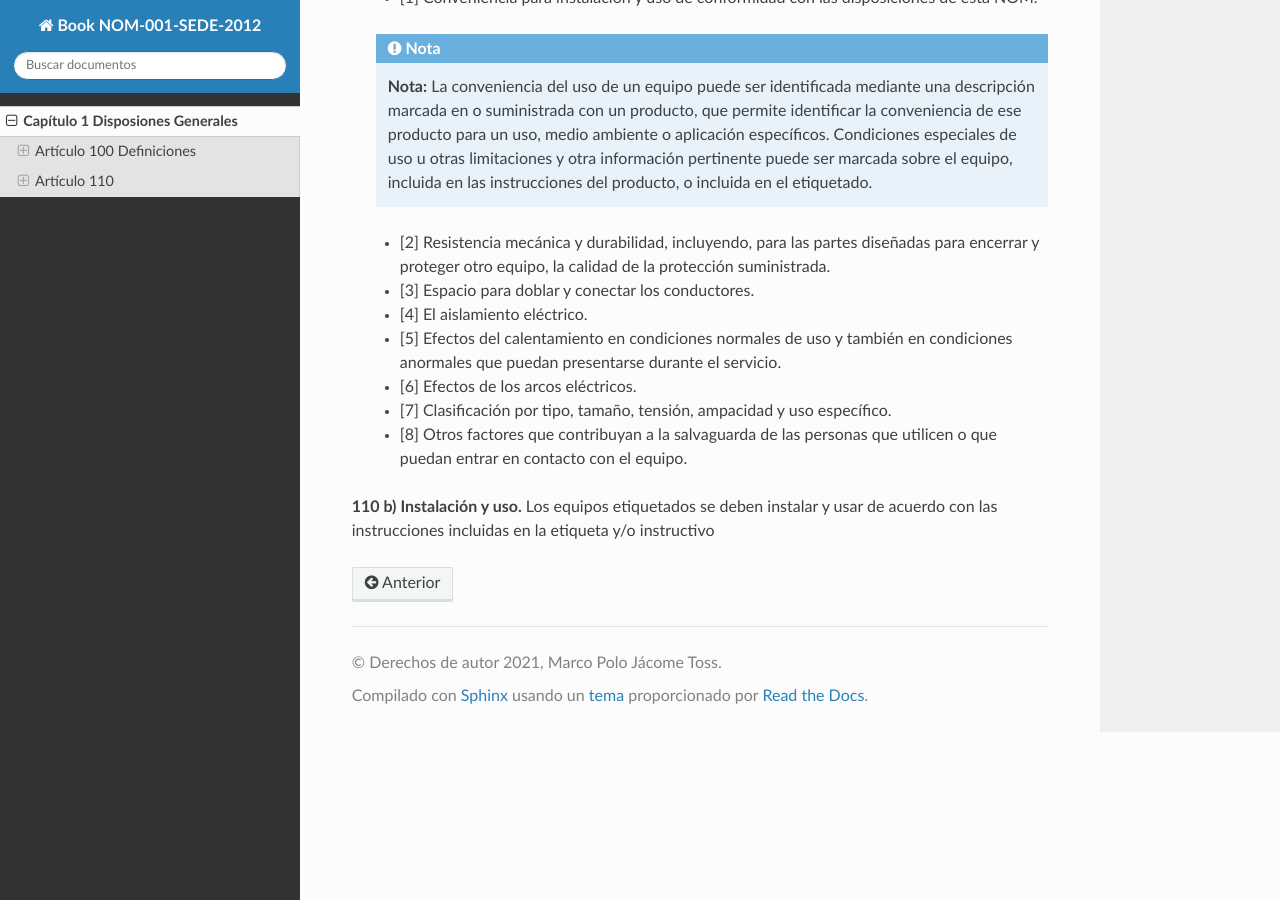
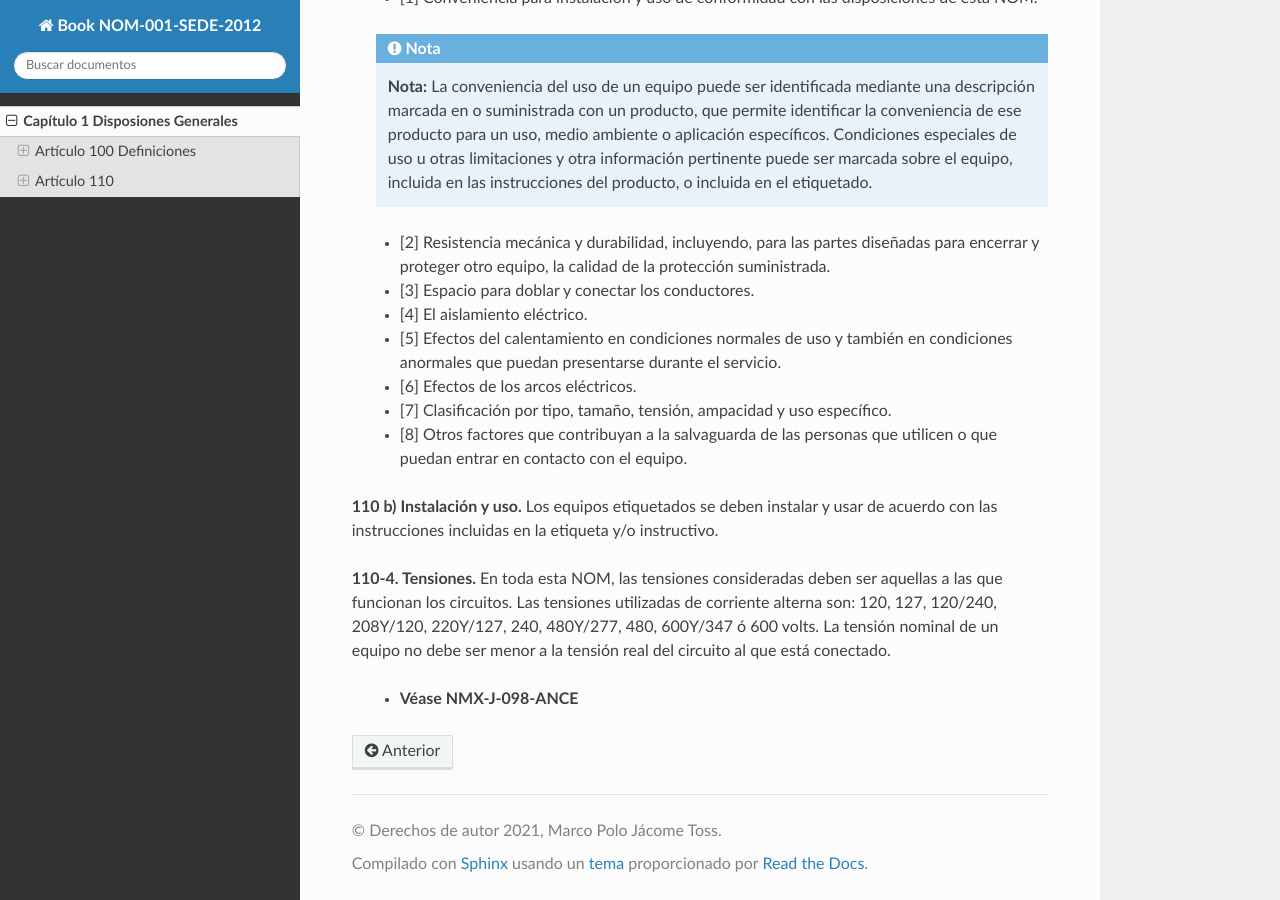
Before and after one commit to jacometoss/Book-NOM-001-SEDE-2012, a Sphinx documentation site: the page built from docs/100/index.rst, in a window 1280 px wide and 900 px high, scrolled down 15915 px. Built offline with Sphinx 7.4.7 and the Read the Docs theme 2.0.0, drawn with Linux system fonts in a browser that asks for light colours.

Commit message:
Add files via upload

```diff
--- a/docs/100/index.rst
+++ b/docs/100/index.rst
@@ -351,4 +351,8 @@ anteriores se consideran aprobados para los efectos de esta NOM.
 
 	* [8] Otros factores que contribuyan a la salvaguarda de las personas que utilicen o que puedan entrar en contacto con el equipo.
 
-**110 b) Instalación y uso.** Los equipos etiquetados se deben instalar y usar de acuerdo con las instrucciones incluidas en la etiqueta y/o instructivo
+**110 b) Instalación y uso.** Los equipos etiquetados se deben instalar y usar de acuerdo con las instrucciones incluidas en la etiqueta y/o instructivo.
+
+**110-4. Tensiones.** En toda esta NOM, las tensiones consideradas deben ser aquellas a las que funcionan los circuitos. Las tensiones utilizadas de corriente alterna son: 120, 127, 120/240, 208Y/120, 220Y/127, 240, 480Y/277, 480, 600Y/347 ó 600 volts. La tensión nominal de un equipo no debe ser menor a la tensión real del circuito al que está conectado.
+
+	* **Véase NMX-J-098-ANCE**
```
